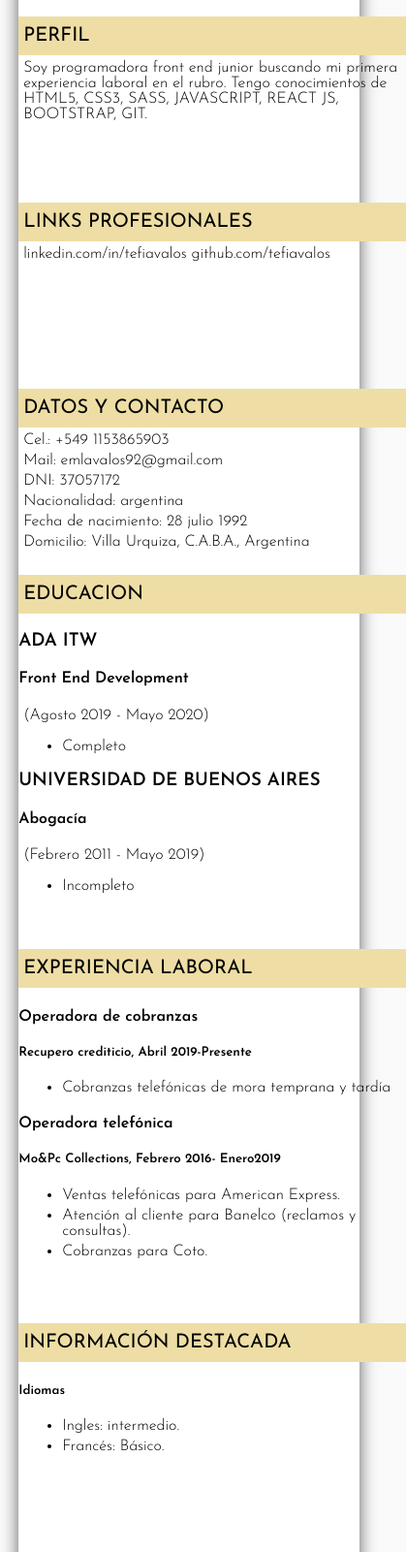
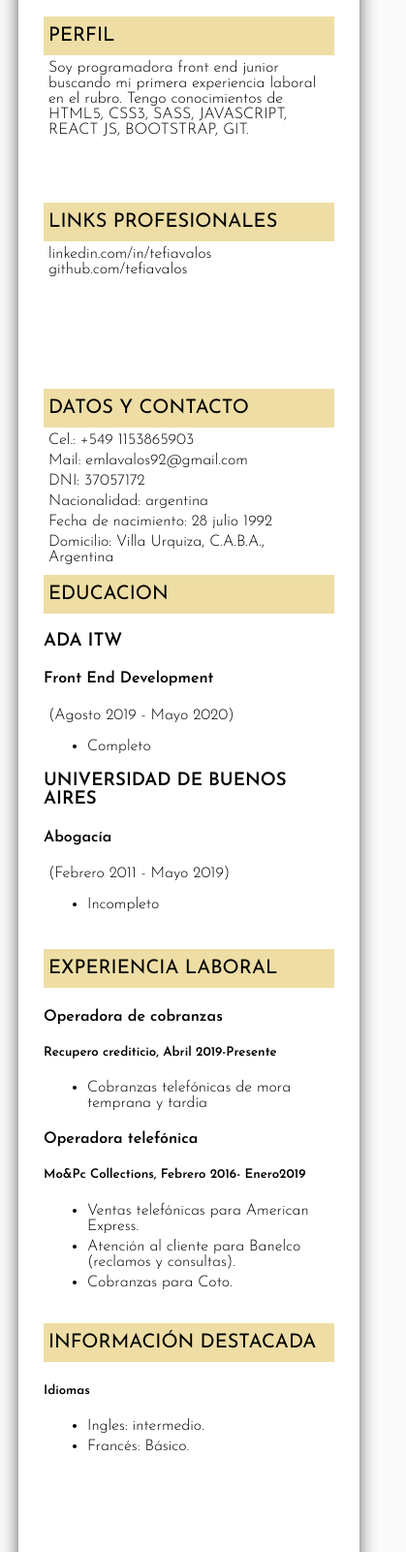
Before and after one commit to tefiavalos/cv, a plain HTML site: page index.html in a window 390 px wide. Shown: the part 399-2000 px from the top of the page at 97% size, 419 px wide, since content can reach past the window. Drawn offline with Linux system fonts and the light colour scheme.

Commit message:
agrego media query

```diff
--- a/style.css
+++ b/style.css
@@ -95,3 +95,22 @@ img{
         align-items: center;
     }
 }
+
+@media(max-width: 600px){
+    .container-cv{
+        width: 95%;
+        flex-direction: column-reverse;
+        align-items: center;
+    }
+    .container-articles{
+        flex-direction: column;
+        justify-content: space-between;
+        width: 300px;
+    }
+
+    .container-articles-right{
+        flex-direction: column;
+        justify-content: space-between;
+        width: 300px;
+    }
+}
```
